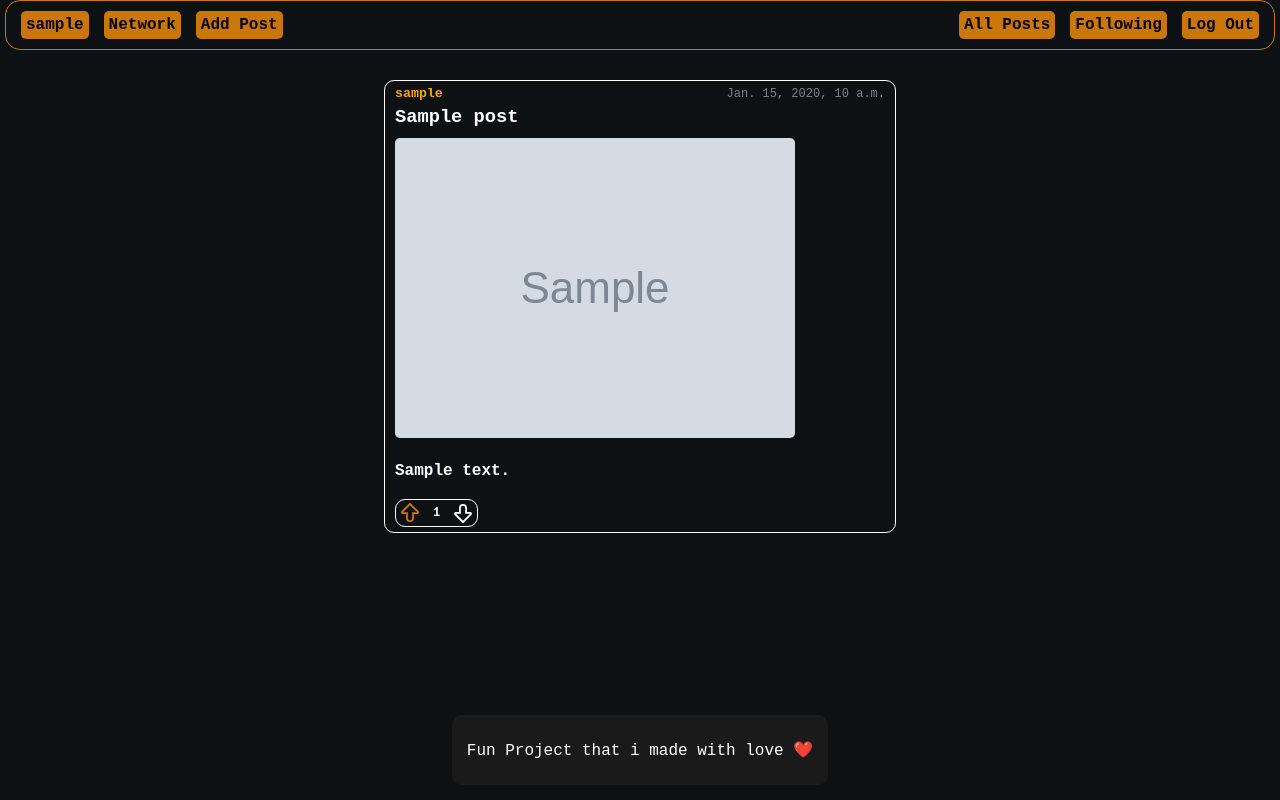
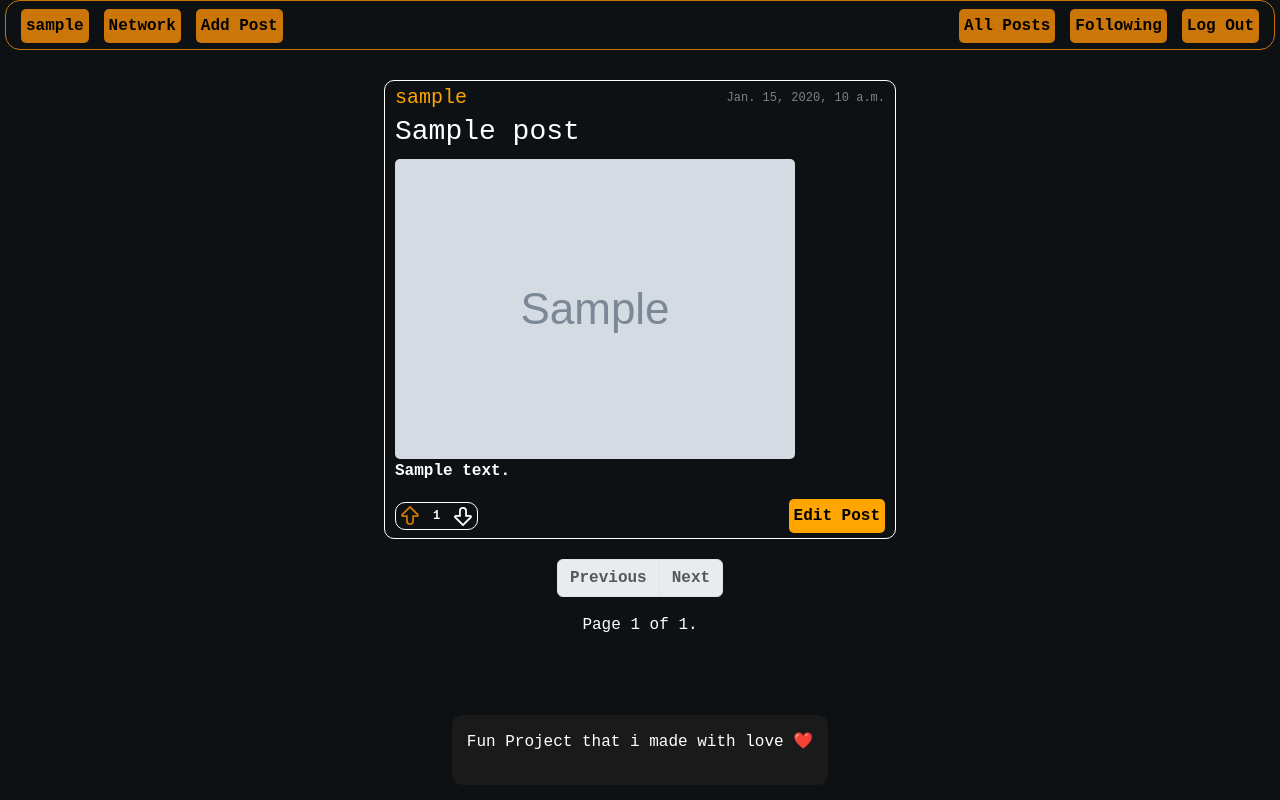
Before and after one commit to rafa931/project4CS50WEB, a Django app: page / in a window 1280 px wide. Run offline with Django 3.2, Linux system fonts and the light colour scheme; a user stored in the database is signed in; tables that the repository leaves empty hold one stand-in row (values such as "Sample post"); grey boxes marked "Sample" are stand-in pictures.

Commit message:
finish:project4

```diff
--- a/project4/network/static/network/script.js
+++ b/project4/network/static/network/script.js
@@ -21,10 +21,21 @@
 
     })
 
+    // check is follow-form and editbtn exsit before adding event Listener
     const followForm = document.querySelector("#follow-form");
     if (followForm) {
         followForm.addEventListener("submit", function (event) {
             handleFollow(event);
+        })
+    }
+
+    const editBtn = document.querySelectorAll(".edit-btn");
+    if (editBtn) {
+        editBtn.forEach(btn => {
+            btn.addEventListener("click", function (event) {
+                editPost(event)
+            })
+
         })
     }
 
@@ -229,5 +240,189 @@
             followersField.textContent = `Followers: ${data.message.total}`
         })
         .catch(error => console.log(error));
+}
+
+
+function editPost(event) {
+    // prevent to tag a to fire
+    event.stopPropagation();
+    event.preventDefault();
+
+    const post_id = event.currentTarget.id;
+    post_content = getContent(post_id);
+
+    // backdrop to more style look
+    const backdrop = document.createElement("div");
+    backdrop.id = "modal-backdrop";
+    backdrop.style.position = "fixed";
+    backdrop.style.top = "0";
+    backdrop.style.left = "0";
+    backdrop.style.width = "100%";
+    backdrop.style.height = "100%";
+    backdrop.style.backgroundColor = "rgba(0, 0, 0, 0.5)";
+    backdrop.style.zIndex = "999";
+    backdrop.onclick = function () {
+        divElement.remove();
+        backdrop.remove();
+    };
+
+    // open cartel and fill info
+    const divElement = document.createElement("div");
+
+    divElement.id = "edit-modal";
+    divElement.style.position = "fixed";
+    divElement.style.top = "50%";
+    divElement.style.left = "50%";
+    divElement.style.transform = "translate(-50%, -50%)";
+    divElement.style.backgroundColor = "#131212ff";
+    divElement.style.color = "black";
+    divElement.style.padding = "20px";
+    divElement.style.border = "1px solid #ccc";
+    divElement.style.borderRadius = "8px";
+    divElement.style.zIndex = "1000";
+
+    // close button
+    const closeBtn = document.createElement("button");
+    closeBtn.innerHTML = "&times;";
+    closeBtn.style.position = "absolute";
+    closeBtn.style.top = "5px";
+    closeBtn.style.right = "10px";
+    closeBtn.style.border = "none";
+    closeBtn.style.background = "transparent";
+    closeBtn.style.fontSize = "24px";
+    closeBtn.style.cursor = "pointer";
+    closeBtn.style.color = "white";
+    closeBtn.onclick = function () {
+        backdrop.remove();
+        divElement.remove();
+    };
+
+    formElement = document.createElement("form");
+    formElement.action = "/edit_post";
+    formElement.method = "PUT";
+    formElement.classList.add("form-add-post");
+    formElement.id = "form-edit";
+
+
+    // input fields etc
+    h4Eelement = document.createElement("h3");
+    h4Eelement.style.color = "orange";
+    h4Eelement.textContent = "Edit Post";
+    h4Eelement.style.textAlign = "center";
+
+    labelTitle = document.createElement("label");
+    labelTitle.textContent = "Title:";
+    labelTitle.htmlFor = "post-title";
+
+    inputTitle = document.createElement("input");
+    inputTitle.id = "post-title";
+    inputTitle.value = post_content.title;
+
+    labelContent = document.createElement("label");
+    labelContent.textContent = "Content:";
+    labelContent.htmlFor = "post-content"
+
+    inputContent = document.createElement("textarea");
+    inputContent.id = "post-content";
+    inputContent.value = post_content.content;
+
+    labelFile = document.createElement("label");
+    labelFile.textContent = "Photo (Optional):";
+    labelFile.htmlFor = "post-image";
+
+    fileElemnt = document.createElement("input");
+    fileElemnt.type = "file";
+    fileElemnt.id = "post-image";
+
+    fileElemnt.id = "post-image";
+    fileElemnt.name = "image";
+    fileElemnt.accept = "image/*";
+
+    submitEleent = document.createElement("input");
+    submitEleent.id = "submit-add";
+    submitEleent.value = "Save";
+    submitEleent.style.textAlign = "center";
+    submitEleent.style.color = "black";
+    submitEleent.style.fontSize = "16px";
+    submitEleent.type = "submit";
+
+    submitEleent.onclick = function (event) {
+        event.preventDefault();
+        event.stopPropagation();
+        data = getContent();
+        backdrop.remove();
+        divElement.remove();
+        sendEditPost(post_id, data);
+    }
+
+    divElement.appendChild(closeBtn);
+    divElement.appendChild(h4Eelement);
+
+    formElement.append(labelTitle)
+    formElement.append(inputTitle);
+
+    formElement.append(labelContent);
+    formElement.append(inputContent);
+
+    formElement.append(labelFile);
+    formElement.append(fileElemnt)
+
+    formElement.append(submitEleent);
+
+    divElement.append(formElement);
+    document.querySelector("body").append(backdrop);
+    document.querySelector("body").append(divElement);
 
 }
+
+
+function getContent(post_id = "") {
+    let postElement;
+    let title;
+    let content;
+    let image = "";
+    if (post_id) {
+        postElement = document.getElementById(post_id);
+        title = postElement.querySelector(".post-element").textContent;
+        content = postElement.querySelector(".post-content").textContent;
+    } else {
+        formElement = document.getElementById("form-edit");
+        title = document.getElementById("post-title").value;
+        content = document.getElementById("post-content").value;
+        image = fileElemnt.files && fileElemnt.files.length > 0 ? fileElemnt.files[0] : "";
+    }
+
+    return { title: title, content: content, image: image };
+}
+
+function sendEditPost(post_id, data) {
+    const formData = new FormData()
+    formData.append("title", data.title);
+    formData.append("content", data.content);
+    formData.append("post_id", post_id);
+    if (data.image){
+        formData.append("image", data.image);
+    }
+
+    fetch("/edit_post", {
+        method: "POST",
+        headers: {
+            "X-CSRFToken": getCookie("csrftoken")
+        },
+        body: formData
+    })
+        .then(response => response.json())
+        .then(data => {
+            updateInfoPost(post_id, data)
+        })
+        .catch(error => console.log(error))
+}
+
+function updateInfoPost(post_id = "", data) {
+    if (post_id) {
+        postEl = document.getElementById(post_id);
+        postEl.querySelector(".post-element").textContent = data.message.title;
+        postEl.querySelector(".post-content").textContent = data.message.content;
+        postEl.querySelector(".img-post").src = data.message.image;
+    }
+}
--- a/project4/network/static/network/styles.css
+++ b/project4/network/static/network/styles.css
@@ -108,6 +108,10 @@
     flex-direction: column;
     justify-content: center;
     gap: 5px;
+}
+
+#edit-modal {
+    width: 60%;
 }
 
 label {
@@ -288,6 +292,23 @@
     text-align: justify;
     border-radius: 10px;
     border: none;
+}
+
+.post-container-down {
+    display: flex;
+    justify-content: space-between;
+    align-items: center;
+}
+
+.edit-btn {
+    background-color: orange;
+    border: none;
+    color: black;
+    border-radius: 5px;
+    padding: 5px;
+    font-weight: bold;
+    cursor: pointer;
+    z-index: 1;
 }
 
 footer {
--- a/project4/network/templates/network/index.html
+++ b/project4/network/templates/network/index.html
@@ -23,6 +23,7 @@
 
                 <p class="post-content">{{ post.content }}</p>
 
+                <div class="post-container-down">
                     <div class="post-likes">
                         <button id="up-{{ post.id }}" class="btn-like {% if post.user_vote == 'up' %}active{% endif %}">
                             <svg class="arrow" width="20" height="20" viewBox="0 0 20 20" fill="currentColor">
@@ -32,7 +33,8 @@
                             </svg>
                         </button>
                         <p class="likes-count" id="likes-{{ post.id }}"> {{ post.votes}}</p>
-                    <button id="down-{{ post.id }}" class="btn-like {% if post.user_vote == 'down' %}active{% endif %}">
+                        <button id="down-{{ post.id }}"
+                            class="btn-like {% if post.user_vote == 'down' %}active{% endif %}">
                             <svg class="arrow" width="20" height="20" viewBox="0 0 20 20" fill="currentColor"
                                 style="transform: rotate(180deg);">
                                 <path
@@ -40,6 +42,14 @@
                                 </path>
                             </svg>
                         </button>
+                    </div>
+
+                    {% if user.is_authenticated and post.user_post %}
+                    <div>
+                        <button class="edit-btn" id="{{ post.id }}">Edit Post</button>
+                    </div>
+                    {% endif %}
+
                 </div>
             </a>
 
@@ -50,6 +60,28 @@
 
         {% endfor %}
 
+        <nav aria-label="Page navigation example">
+            <ul class="pagination justify-content-center">
+                <li class="page-item {% if not posts.has_previous %}disabled{% endif %}">
+                    <a class="page-link"
+                        href="{% if posts.has_previous %}?page={{ posts.previous_page_number }}{% else %}#{% endif %}"
+                        tabindex="-1" {% if not posts.has_previous %}aria-disabled="true" {% endif %}>Previous</a>
+                </li>
+
+                <li class="page-item">
+                    <a class="page-link {% if not posts.has_next %}disabled{% endif %}"
+                        href="{% if posts.has_next %}?page={{ posts.next_page_number}} {% else %}#{% endif %}"
+                        {% if not posts.has_next %}aria-disabled="true"{% endif %}>Next</a>
+                </li>
+            </ul>
+
+        </nav>
+
+        <span class="current" style="margin: auto; text-align: center; width: 100%; display: block;">
+            Page {{ posts.number }} of {{ posts.paginator.num_pages }}.
+        </span>
+
+
     </div>
 
 </div>
--- a/project4/network/templates/network/layout.html
+++ b/project4/network/templates/network/layout.html
@@ -5,6 +5,7 @@
 
 <head>
     <title>{% block title %}Social Network{% endblock %}</title>
+    <link href="https://cdn.jsdelivr.net/npm/bootstrap@5.3.0/dist/css/bootstrap.min.css" rel="stylesheet">
     <link href="{% static 'network/styles.css' %}" rel="stylesheet">
     <script src="{% static 'network/script.js' %}"></script>
     <meta name="viewport" content="width=device-width, initial-scale=1.0">
--- a/project4/network/urls.py
+++ b/project4/network/urls.py
@@ -13,5 +13,6 @@
     path("add_post", views.add_post, name="add_post"),
     path("profile/<str:username>", views.profile, name="profile"),
     path("follow/<str:username>", views.follow, name="follow"),
-    path("following", views.following, name="following")
+    path("following", views.following, name="following"),
+    path("edit_post", views.edit_post, name="edit_post")
 ]
--- a/project4/network/views.py
+++ b/project4/network/views.py
@@ -9,16 +9,25 @@
 
 from .models import User, Post, Like, Follow
 
+from django.core.paginator import Paginator
+
 
 def index(request):
-    posts = Post.objects.all().order_by('-time_stamp')
+    all_posts = Post.objects.all().order_by('-time_stamp')
+    paginator = Paginator(all_posts, 10)
+    page_number = request.GET.get('page')
+    posts = paginator.get_page(page_number)
     # get all votes
     for post in posts:
         up_votes = Like.objects.filter(post=post, value="up").count()
         down_votes = Like.objects.filter(post=post, value="down").count()
         post.votes = up_votes - down_votes
+        post.user_post = False
         if request.user.is_authenticated:
             try:
+                # get if poster is of the user
+                post.user_post = (post.user == request.user)
+
                 post.user_vote = Like.objects.get(
                     user=request.user, post=post).value
             except:
@@ -141,12 +150,14 @@
 
 # get post_view
 def get_post(request, post_id):
-    print(post_id)
     post = Post.objects.get(id=post_id)
     try:
         post.user_vote = Like.objects.get(user=request.user, post=post).value
     except:
         post.user_vote = None
+
+    if post.user == request.user:
+        post.user_post = True
 
     post.votes = update_like(post_id)
 
@@ -216,7 +227,6 @@
 
     else:
         # get total followers a user has
-        print(username)
         user = User.objects.get(username=username)
         total_followers = Follow.objects.filter(following=user).count()
         return JsonResponse({"status": True,
@@ -235,6 +245,9 @@
 
         post_followers.sort(key=lambda post: post.time_stamp, reverse=True)
 
+        paginator = Paginator(post_followers, 10)
+        page_number = request.GET.get('page')
+        post_followers = paginator.get_page(page_number)
         for post in post_followers:
             up_votes = Like.objects.filter(post=post, value="up").count()
             down_votes = Like.objects.filter(post=post, value="down").count()
@@ -251,8 +264,36 @@
                 post.user_vote = None
 
         return render(request, "network/index.html",
-                {"posts": post_followers
-                })
+                      {"posts": post_followers
+                       })
 
     else:
         return HttpResponseRedirect(reverse("index"))
+
+
+def edit_post(request):
+    if request.method == "POST" and request.user.is_authenticated:
+        print(request.POST)
+        title = request.POST.get("title")
+        content = request.POST.get("content")
+        image = request.FILES.get("image")
+        # get post and update
+        post = Post.objects.get(id=request.POST.get("post_id"))
+        if post.user != request.user:
+            return HttpResponseRedirect(reverse("index"))
+
+        # update object
+        post.title = title
+        post.content = content
+        if image:
+            post.image = image
+
+        post.save()
+
+        return JsonResponse({"success": True,
+                             "message":
+                             {"title": title, "content": content,
+                              "image": post.image.url if post.image else ""
+                              }}, status=200)
+
+    return JsonResponse({"success": False, "message": "Invalid request"}, status=400)
```
Also changed, not shown: project4/network/templates/network/post.html (+16 -3 lines). Lines whose indentation alone changed are shown as unchanged.
